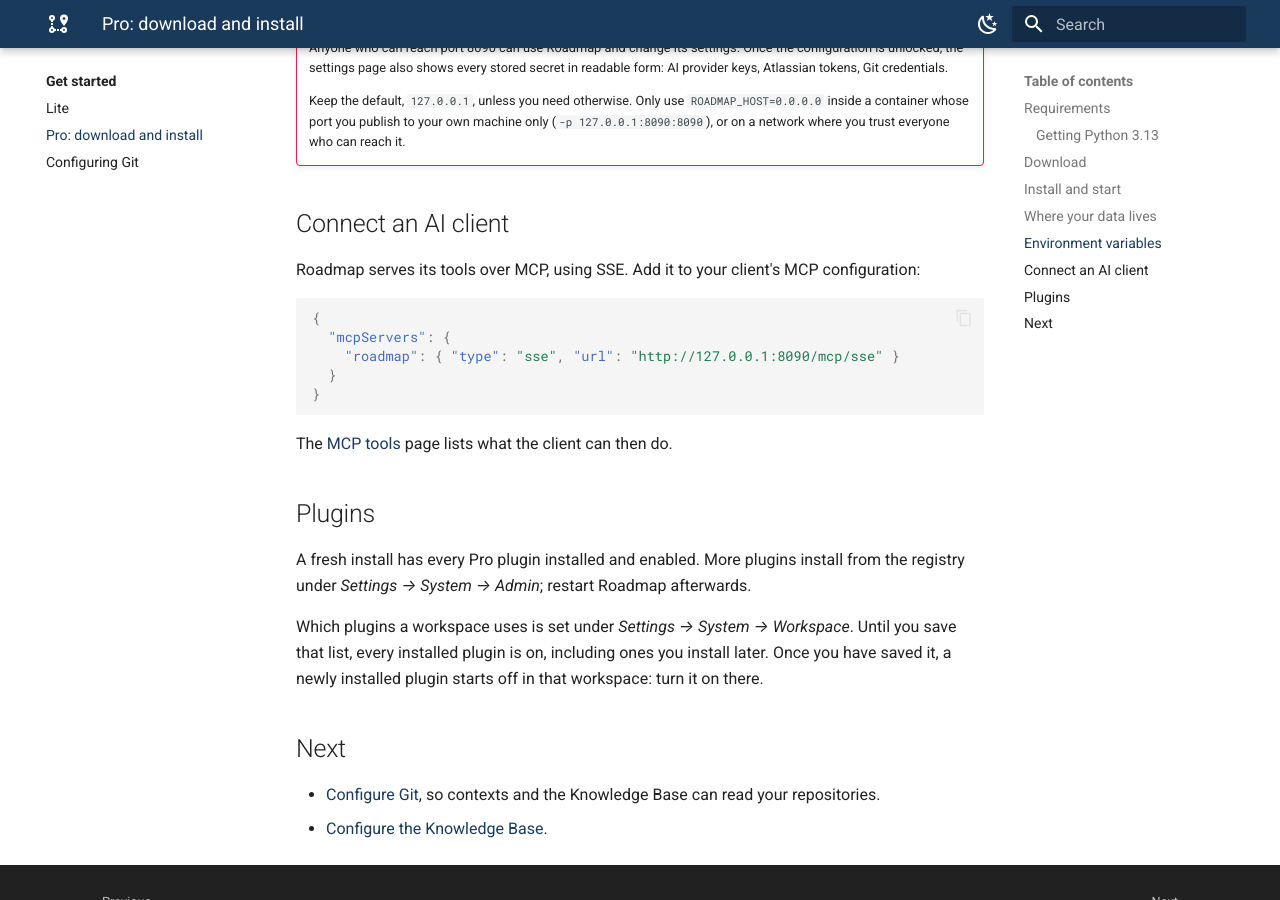
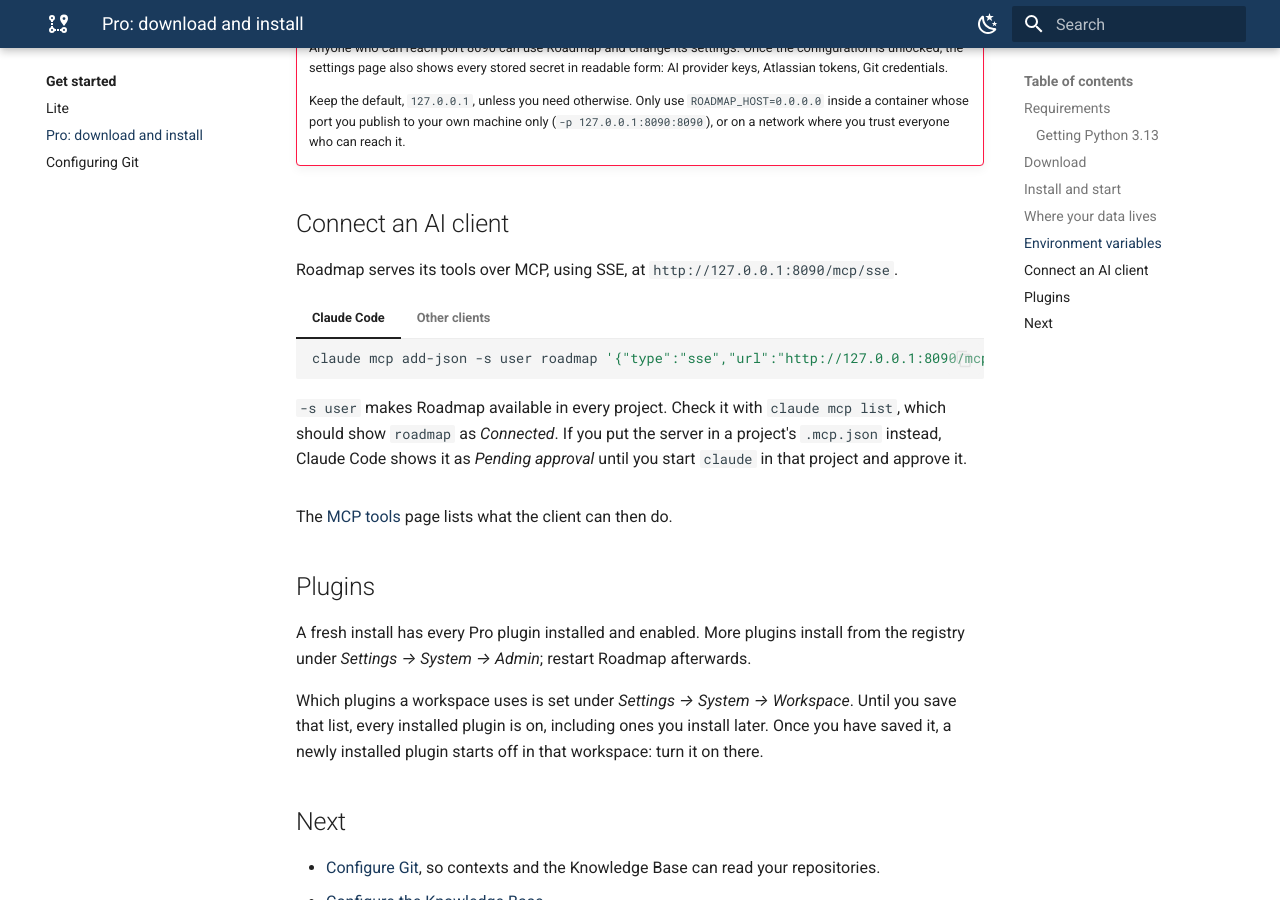
Before and after one commit to roadmap-mcp/roadmap-mcp.github.io, an MkDocs documentation site: the page built from docs/get-started/pro.md, in a window 1280 px wide and 900 px high, scrolled down 2971 px. Built offline with MkDocs 1.6.1 and Material for MkDocs 9.7.7, drawn with Linux system fonts in a browser that asks for light colours; some of the changed text lies outside the part shown.

Commit message:
Install fixes from the release test: curl, a noninteractive apt, Claude Code, Git Repos save at once

````diff
--- a/docs/get-started/pro.md
+++ b/docs/get-started/pro.md
@@ -18,7 +18,8 @@ speech to text.
   stops with a message if there is none.
 - **Internet access on the first run**, to install the dependencies from PyPI.
 - **Git on your PATH**, for the [Git features](git.md).
-- **unzip**, or any other way to extract a zip file.
+- **unzip**, or any other way to extract a zip file, and **curl** if you download
+  from the command line.
 
 ### Getting Python 3.13
 
@@ -57,24 +58,28 @@ speech to text.
 
 === "Ubuntu 24.04"
 
-    Ubuntu 24.04 ships Python 3.12, which is too old. Install 3.13 from the
-    deadsnakes PPA, along with git and unzip. `python3.13-venv` is required:
+    Ubuntu 24.04 ships Python 3.12, which is too old; the bare `ubuntu:24.04`
+    container image has no Python at all. Install 3.13 from the deadsnakes PPA,
+    along with git, curl and unzip. `python3.13-venv` is required:
 
     ```bash
-    sudo apt-get update
-    sudo apt-get install -y software-properties-common
-    sudo add-apt-repository -y ppa:deadsnakes/ppa
-    sudo apt-get install -y python3.13 python3.13-venv git unzip
+    export DEBIAN_FRONTEND=noninteractive
+    sudo -E apt-get update
+    sudo -E apt-get install -y software-properties-common
+    sudo -E add-apt-repository -y ppa:deadsnakes/ppa
+    sudo -E apt-get install -y python3.13 python3.13-venv git curl unzip
     ```
 
-    In a container where you are root, leave out `sudo`. Check:
+    `DEBIAN_FRONTEND=noninteractive` stops the installation from halting to ask
+    for your time zone. In a container where you are root, leave out `sudo -E`.
+    Check:
 
     ```bash
     python3.13 --version
     ```
 
-    Leave the system `python3` at 3.12: Ubuntu itself depends on it, and the
-    launcher finds `python3.13` by itself.
+    If your system has a `python3` at 3.12, leave it: Ubuntu itself depends on it,
+    and the launcher finds `python3.13` by itself.
 
 ## Download
 
@@ -179,16 +184,32 @@ Set them in the terminal before you start the launcher:
 
 ## Connect an AI client
 
-Roadmap serves its tools over MCP, using SSE. Add it to your client's MCP
-configuration:
+Roadmap serves its tools over MCP, using SSE, at
+`http://127.0.0.1:8090/mcp/sse`.
 
-```json
-{
-  "mcpServers": {
-    "roadmap": { "type": "sse", "url": "http://127.0.0.1:8090/mcp/sse" }
-  }
-}
-```
+=== "Claude Code"
+
+    ```bash
+    claude mcp add-json -s user roadmap '{"type":"sse","url":"http://127.0.0.1:8090/mcp/sse"}'
+    ```
+
+    `-s user` makes Roadmap available in every project. Check it with
+    `claude mcp list`, which should show `roadmap` as *Connected*. If you put the
+    server in a project's `.mcp.json` instead, Claude Code shows it as *Pending
+    approval* until you start `claude` in that project and approve it.
+
+=== "Other clients"
+
+    Add it to the client's MCP configuration file; where that file lives depends
+    on the client:
+
+    ```json
+    {
+      "mcpServers": {
+        "roadmap": { "type": "sse", "url": "http://127.0.0.1:8090/mcp/sse" }
+      }
+    }
+    ```
 
 The [MCP tools](../reference/mcp-tools.md) page lists what the client can then do.
 
````
Also changed, not shown: docs/get-started/git.md (+4 -3 lines).
